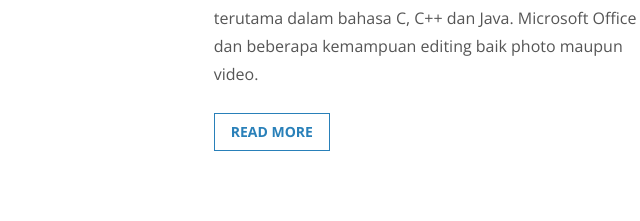
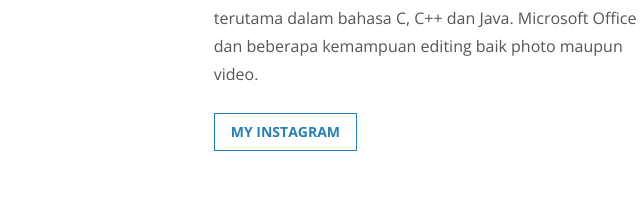
Before and after one commit to rakamhrdka10/kelB3, a plain HTML site: page index.html in a window 1280 px wide. Shown: the part 6050-6271 px from the top of the page, 540-1180 px from the left. Drawn offline with nearby package versions, Linux system fonts and the light colour scheme; files whose address does not match are found by name.

Commit message:
Profile Reza

```diff
--- a/index.html
+++ b/index.html
@@ -504,7 +504,7 @@
 						<p>Merupakan mahasiswa di Politeknik Negeri Bandung. Reza adalah seorang yang selalu termotivasi untuk mencoba hal baru, berpikir kritis dan kreatif. Reza memiliki kemampuan untuk berkomunikasi yang baik dan memiliki ketertarikan besar dalam dunia digital. Hobi mendengarkan musik, menonton film, dan berwisata.</p>
 						<p>"Miliki cukup keberanian untuk memulai dan cukup hati untuk menyelesaikan." - Jessica NS Yourko</p>
 						<p>Reza memiliki kemampuan dalam pemrograman terutama dalam bahasa C, C++ dan Java. Microsoft Office dan beberapa kemampuan editing baik photo maupun video.</p>
-						<p><a href="single-post.html" class="btn btn-success">Read More</a></p>
+						<p><a href="https://www.instagram.com/reza.anantaps/" class="btn btn-success">My Instagram</a></p>
 					</div>
 				</div><!-- /col -->
 
```
